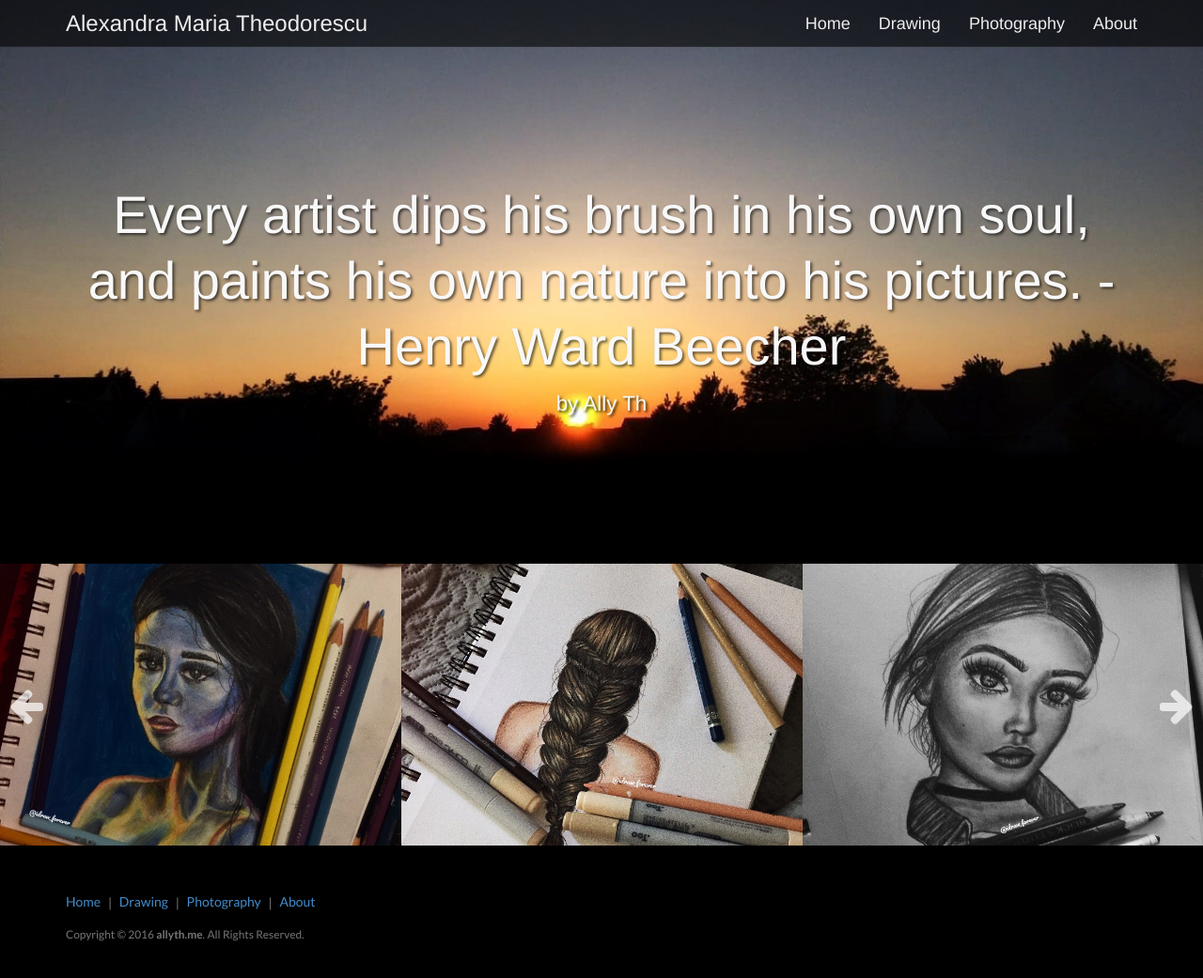
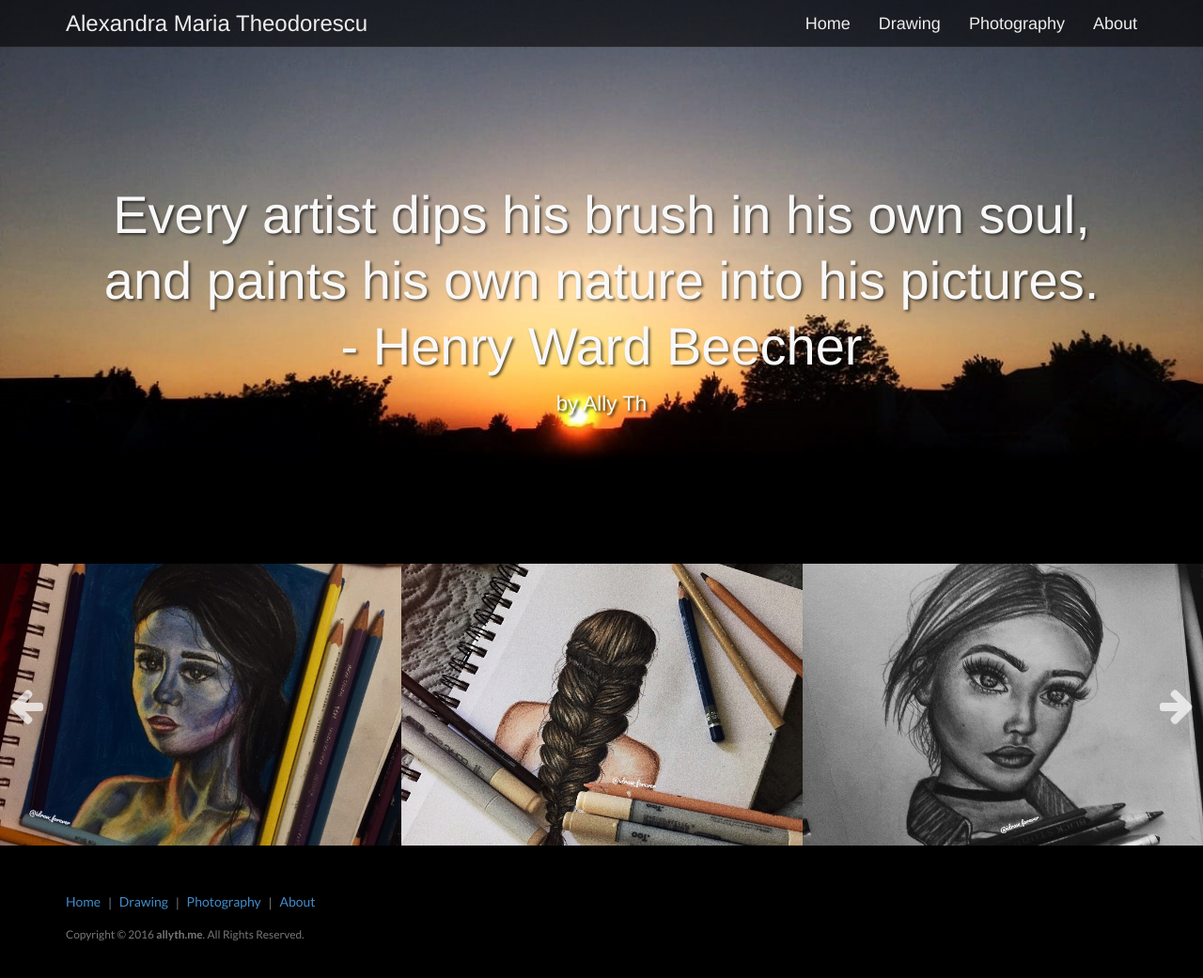
Before and after one commit to allyth/allyth, a Jekyll site: the page built from index.html, in a window 1280 px wide and 1053 px high. Shown: the top 1041 px of the window at 94% size. Built offline with Jekyll 4.4.1, drawn with Linux system fonts in a browser that asks for light colours; some web fonts are replaced.

Commit message:
added enter

```diff
--- a/index.html
+++ b/index.html
@@ -20,7 +20,7 @@
                     <div class="row">
                         <div class="col-lg-12">
                             <div class="intro-message">
-                                <h1>Every artist dips his brush in his own soul, and paints his own nature into his pictures.   - Henry Ward Beecher</h1>
+                                <h1>Every artist dips his brush in his own soul, and paints his own nature into his pictures. <br>  - Henry Ward Beecher</h1>
                                 <span class="subtitle">by Ally Th</span>
                                 <!--<hr class="intro-divider">
                                 <ul class="list-inline intro-social-buttons">
```
